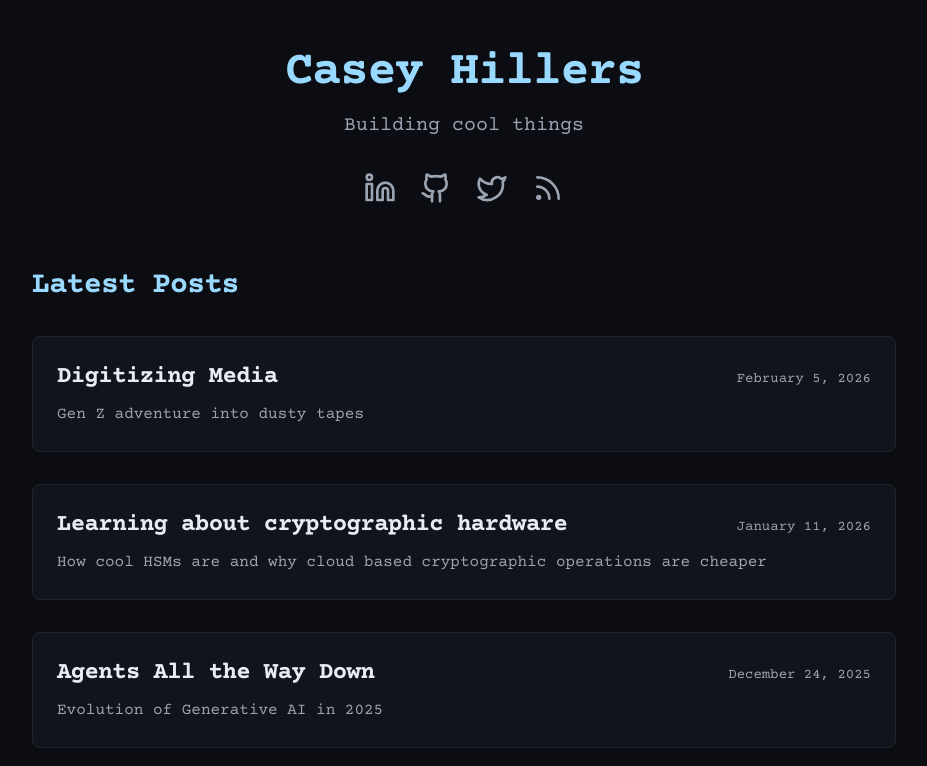
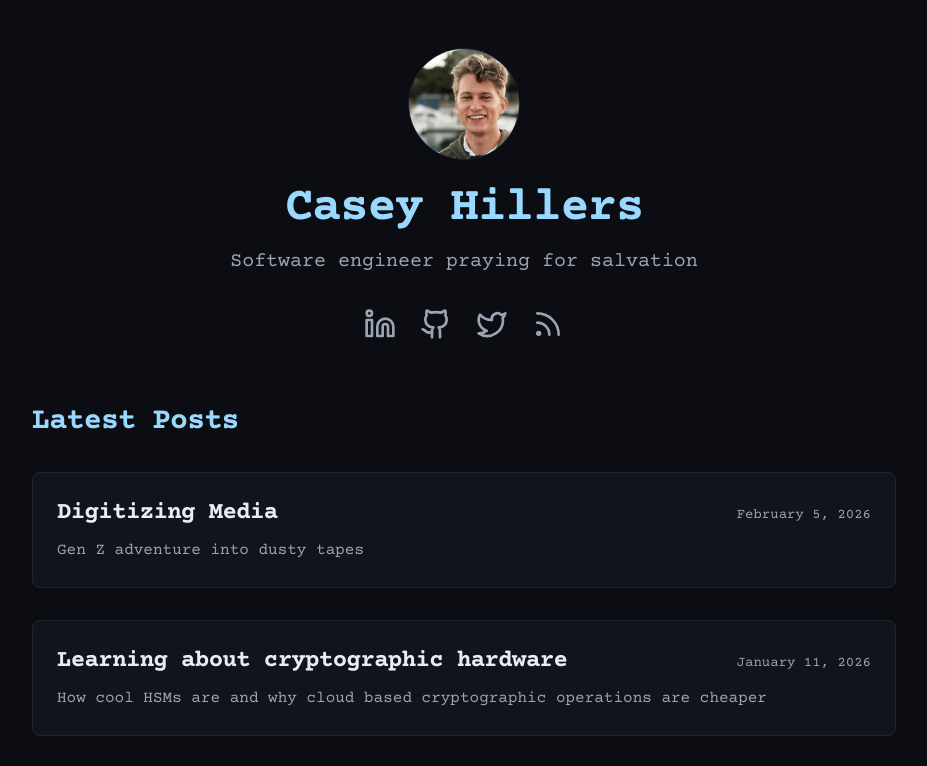
Before and after one commit to CaseyHillers/chillers-dev, a Next.js app: page / in a window 1280 px wide. Shown: the top 766 px of the page, without its empty margins (176-1103 px from the left). Built offline with nearby package versions, Linux system fonts and the light colour scheme.

Commit message:
feat: add profile pic and new tagline

```diff
--- a/app/page.tsx
+++ b/app/page.tsx
@@ -10,11 +10,16 @@ export default function HomePage() {
     <div className="min-h-screen bg-background text-foreground">
       <div className="max-w-4xl mx-auto px-4 py-12">
         <header className="text-center mb-16">
+          <img
+            src="/profile.png"
+            alt="Casey Hillers profile photo"
+            className="mx-auto mb-6 h-28 w-28 rounded-full border border-border object-cover shadow-sm"
+          />
           <h1 className="text-4xl sm:text-5xl font-bold mb-4 text-ice tracking-tight">
             Casey Hillers
           </h1>
           <p className="text-lg sm:text-xl text-muted mb-8 leading-relaxed">
-            Building cool things
+            Software engineer praying for salvation
           </p>
 
           <div className="flex justify-center space-x-6 mb-8 text-muted">
```
Also changed, not shown: public/profile.png (added).
